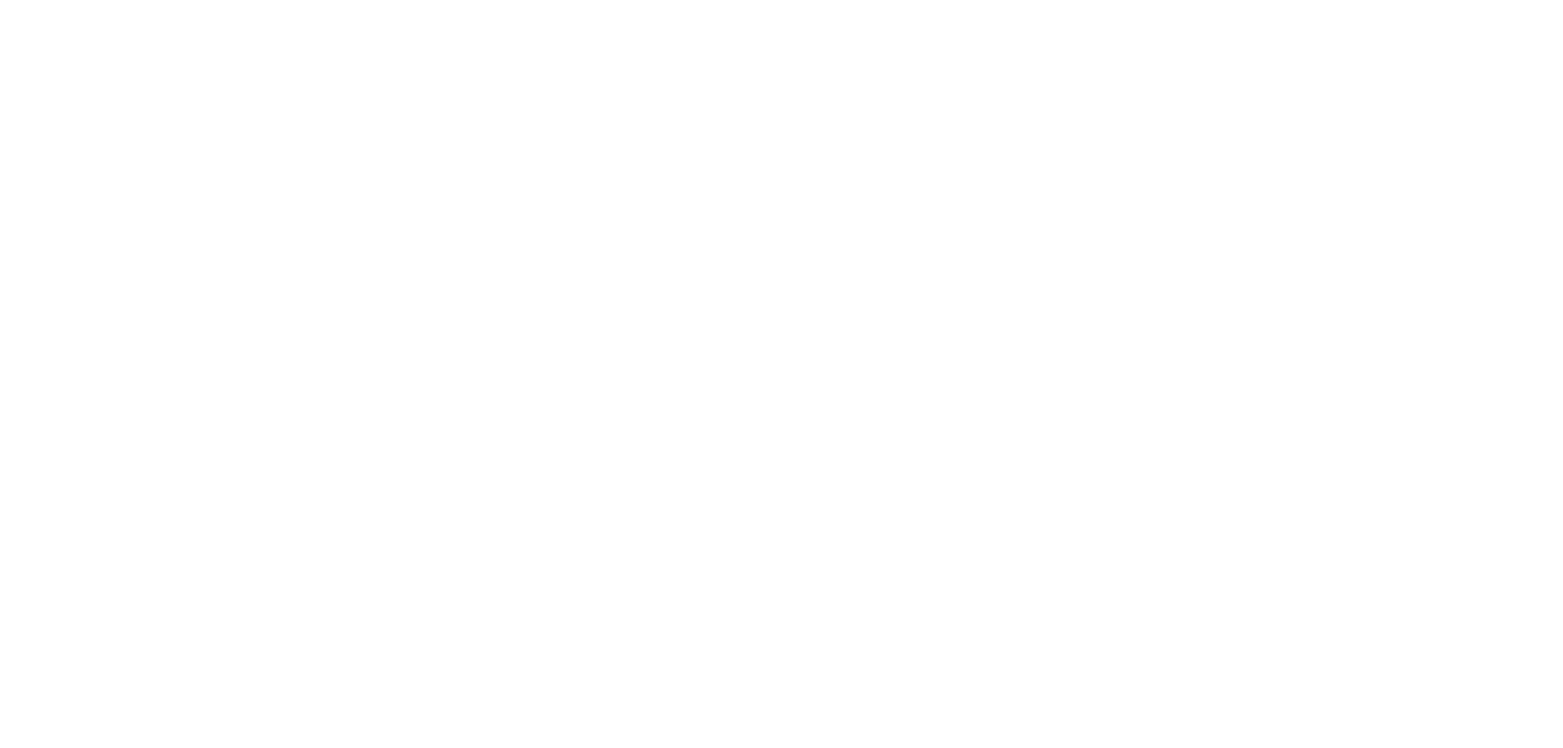
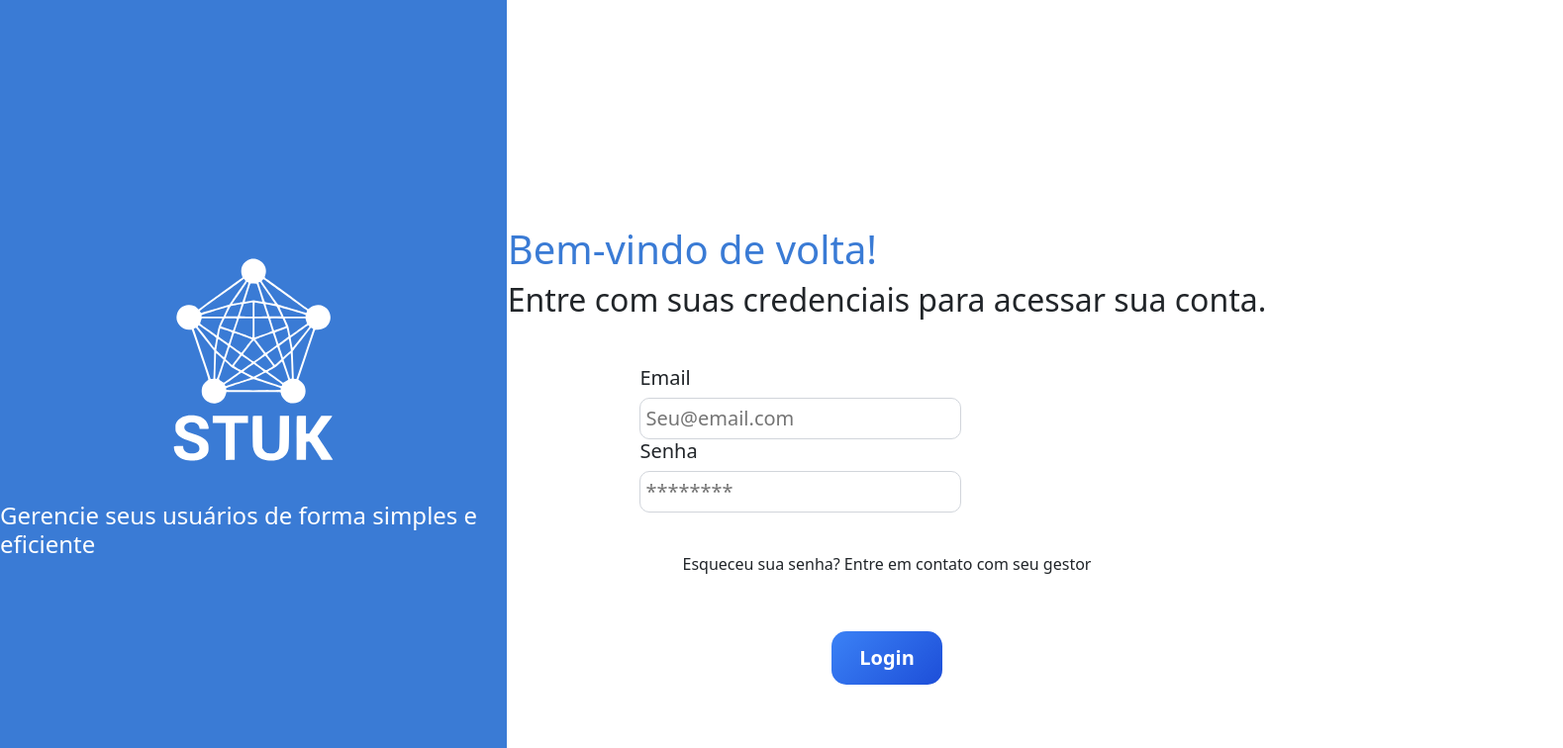
Before and after one commit to Gustavo-P-Figueiredo/STUK-React, a React (Vite) app in the folder Stuk_Front/: page /login in a window 1280 px wide. Shown: the top 756 px of the page at 99% size, 1579 px wide, since content can reach past the window. Built offline with nearby package versions, Linux system fonts and the light colour scheme.

Commit message:
Criado tela de Login

```diff
--- a/Stuk_Front/src/App.css
+++ b/Stuk_Front/src/App.css
@@ -4,9 +4,39 @@
     box-sizing: border-box;
 }
 
+.background-container {
+    width: 40%;
+    display: flex;
+    justify-content: center;
+    align-items: center;
+
+
+    background: #3a7bd5;
+}
+
+.page-container {
+    min-height: 100vh;
+    display: flex;
+}
+
+.logo-container {
+    display: flex;
+    flex-direction: column;
+    align-items: center;
+
+    color: white;
+}
+
 .menu-actions {
     display: flex;
     gap: 20px;
+}
+
+.inputs {
+    width: 65%;
+    display: flex;
+    flex-direction: column;
+    font-size: 20px;
 }
 
 .botao-principal {
--- /dev/null
+++ b/Stuk_Front/src/components/Login/Login.css
@@ -0,0 +1,30 @@
+.logo-container .stuklogoBranco {
+    max-width: 800px;
+    width: 100%;
+    height: auto;
+}
+
+.login-container {
+    width: 60%;
+    display: flex;
+    flex-direction: column;
+    justify-content: center;
+    align-items: center;
+    gap: 40px;
+
+    padding-top: 120px;
+}
+
+.inputs .input-email,
+.inputs .input-senha {
+    width: 65%;
+    padding: 5px;
+
+
+    border-radius: 10px;
+    border: 1px solid #d1d5db;
+
+
+    outline: none;
+    transition: 0.3s;
+}
--- a/Stuk_Front/src/components/Login/Login.jsx
+++ b/Stuk_Front/src/components/Login/Login.jsx
@@ -1,5 +1,7 @@
 import {Link} from "react-router-dom"
 import stukLogoBranco from '../../assets/StukLogoBranco.svg'
+import '../../App.css'
+import './Login.css'
 
 
 export default function Login(){
@@ -7,7 +9,7 @@
         <div className="page-container">
 
             <div className="background-container">
-                <div className="menu-logo">
+                <div className="logo-container">
                     <img
                         src={stukLogoBranco}
                         alt="Logo STUK branco"
@@ -27,16 +29,16 @@
 
                 <div className="inputs">
                     <h5>Email</h5>
-                    <input className="email" type="text" placeholder="Seu@email.com" />
+                    <input className="input-email" type="text" placeholder="Seu@email.com" />
 
                     <h5>Senha</h5>
-                    <input className="senha" type="text" placeholder="********" />
+                    <input className="input-senha" type="text" placeholder="********" />
                 </div>
 
                 <p className="esqueceusenha">Esqueceu sua senha? Entre em contato com seu gestor</p>
 
                 <div className="menu-actions">
-                    <Link className="botao confirmar" to="/dashboard">
+                    <Link className="botao-principal" to="/dashboard">
                         Login
                     </Link>
                 </div>
--- a/Stuk_Front/src/components/Menu/Menu.css
+++ b/Stuk_Front/src/components/Menu/Menu.css
@@ -10,15 +10,7 @@
     background: linear-gradient(135deg, #a2c4f9, #dbdee1);
 }
 
-.menu-logo {
-    display: flex;
-    flex-direction: column;
-    align-items: center;
-
-    color: white;
-}
-
-.menu-logo .stuklogo {
+.logo-container .stuklogo {
     max-width: 800px;
     width: 100%;
     height: auto;
--- a/Stuk_Front/src/components/Menu/Menu.jsx
+++ b/Stuk_Front/src/components/Menu/Menu.jsx
@@ -7,7 +7,7 @@
     return (
         <div className="menu-container">
 
-            <div className="menu-logo">
+            <div className="logo-container">
                 <img
                     src={stukLogo}
                     alt="Logo STUK"
```
